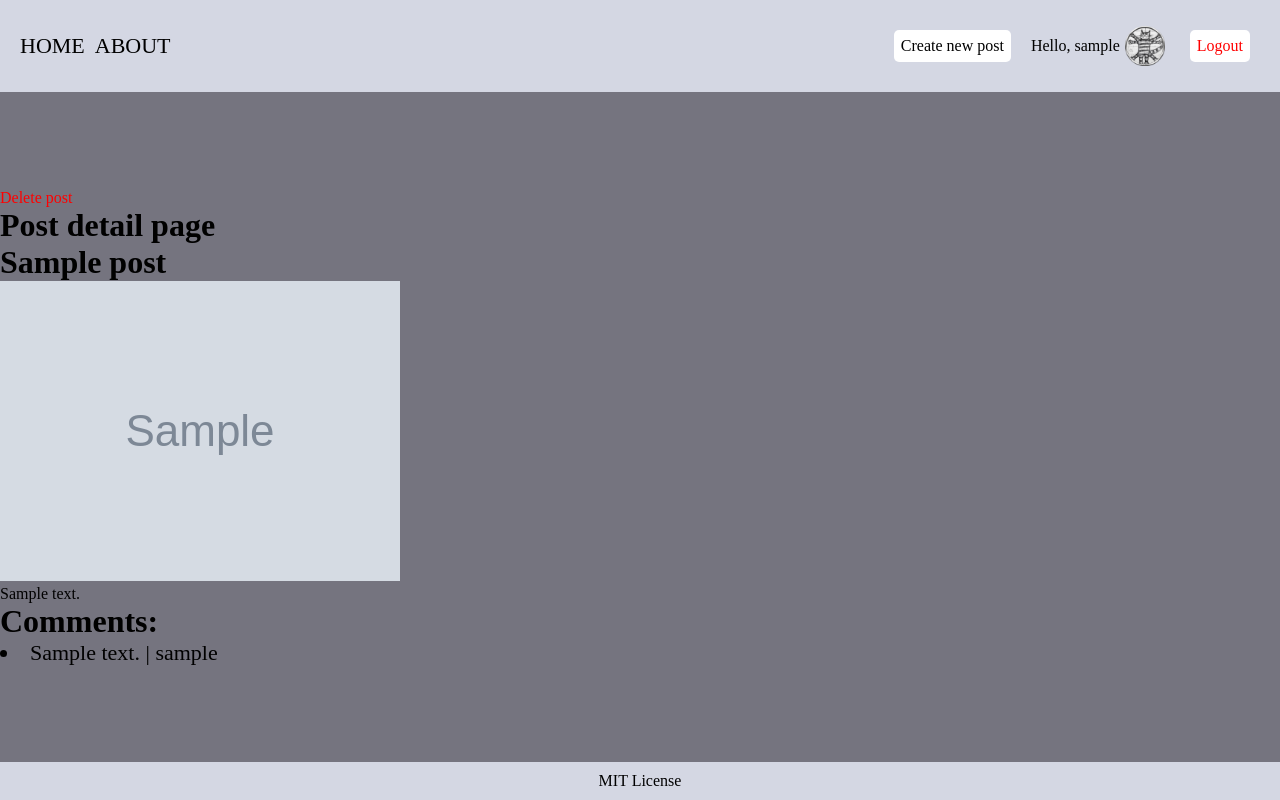
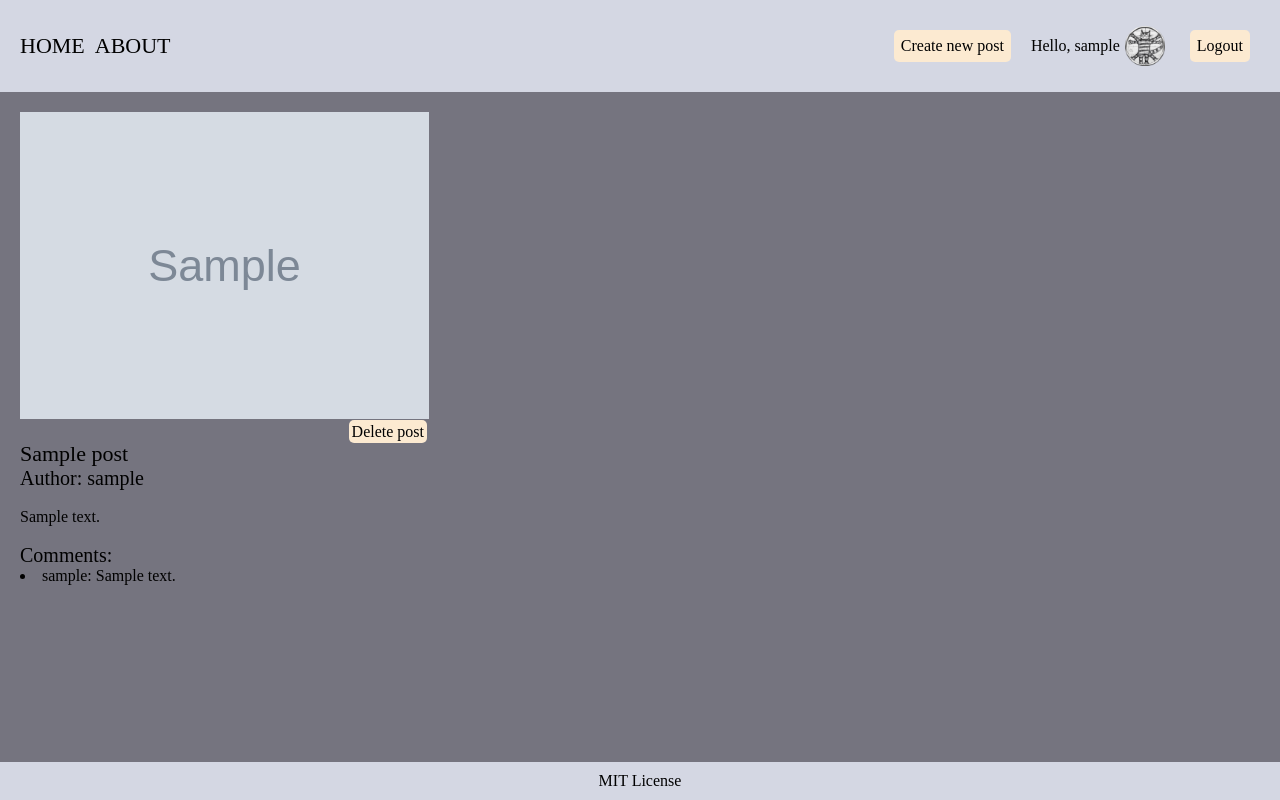
Before and after one commit to tanyadlogush/Blog, a Django app: page /post/1/ in a window 1280 px wide. Run offline with Django 3.2, Linux system fonts and the light colour scheme; a user stored in the database is signed in; tables that the repository leaves empty hold one stand-in row (values such as "Sample post"); grey boxes marked "Sample" are stand-in pictures.

Commit message:
Lesson 5-11

```diff
--- a/backend/core/forms.py
+++ b/backend/core/forms.py
@@ -5,8 +5,11 @@ from .models import Post
 class PostForm(forms.ModelForm):
     class Meta:
         model = Post
-        # fields = ['title', 'body', 'image']
+        # fields = ['title', 'body', Post.author, 'image']
         fields = ['title', 'body', 'author', 'image']
+    #
+    # def post_author(self):
+    #     self.data['author'] = Post.author
 
 
     # def clean_title(self):
--- a/backend/static/css/style.css
+++ b/backend/static/css/style.css
@@ -38,9 +38,8 @@ li {
 
 a.header_logout{
     padding: 7px;
-    color:red;
     margin:20px;
-    background-color: #fff;
+    background-color: #fcead1;
     border-radius: 5px;
 }
 
@@ -52,10 +51,14 @@ a.header_button{
     border-radius: 5px;
 }
 
+.content{
+    flex-grow:1;
+}
+
 .create_post_bnt {
     padding: 7px;
     margin-right: 20px;
-    background-color: #fff;
+    background-color: #fcead1;
     border-radius: 5px;
 }
 .picture{
@@ -117,6 +120,10 @@ a.header_button{
     margin: 3%;
 }
 
+.post_detail_picture{
+   width:33%;
+}
+
 .post-title {
     font-size: 22px;
 }
@@ -124,9 +131,25 @@ a.header_button{
     font-size: 16px;
 }
 
+.post_detail{
+    padding:20px;
+}
+
+.post_comments{
+    font-size:16px;
+}
+
+.delete_post{
+    padding: 3px;
+    margin-left:26.5%;
+    background-color: #fcead1;
+    border-radius: 5px;
+}
+
 .footer {
     display: flex;
     justify-content: center;
     padding: 10px;
     background-color: #d4d7e3;
+    font-size: 16px;
 }
--- a/backend/templates/core/about.html
+++ b/backend/templates/core/about.html
@@ -2,6 +2,7 @@
 {% load static %}
 
 {% block content %}
+{% block not_auth_content %}
         <div class="content">
             <div class="posts">
                 <div class="about_text">
@@ -30,5 +31,5 @@
                 <img class="picture2" src="{% static 'imagine/avatar2.png' %}">
             </div>
         </div>
-
+{% endblock not_auth_content %}
 {% endblock content %}
--- a/backend/templates/core/post_create.html
+++ b/backend/templates/core/post_create.html
@@ -6,10 +6,9 @@
 <div class="post_create">
     <h1>Post creation page</h1>
 
-    <form action="" method="post">
-        {% csrf_token%}
+    <form action="" method="post" enctype="multipart/form-data">
+        {% csrf_token %}
         {{form}}
-
 
         <button type="submit">Создать пост</button>
     </form>
--- a/backend/templates/core/post_detail.html
+++ b/backend/templates/core/post_detail.html
@@ -3,15 +3,7 @@
 
 {% block content %}
 
-<!--MHT-->
-{% if user == post.author or user.username == 'admin' %}
-<!--MHT-->
 
-<a href="{% url 'core:post_delete' post.id %}" style="color: red; margin-bottom: 10px"> Delete post </a>
-
-<!--MHT-->
-{% endif %}
-<!--MHT-->
 
 
 
@@ -20,21 +12,37 @@
 <!-- МНТ-->
 
 <div class="post_detail">
-    <h1>Post detail page</h1>
-    <h1>{{ post }}</h1>
+<!--    <h1>Post detail page</h1>-->
 
-<!--    создать класс для картинок внутри поста-->
+
     {% if post.image %}
-        <img src="{{ post.image.url }}" alt="здесь должна быть картинка">
+        <img class="post_detail_picture" src="{{ post.image.url }}" alt="здесь должна быть картинка">
     {% endif %}
-<!--    создать класс для картинок внутри поста-->
 
-    <div class="post_body">{{post.body}}</div>
+    <!--MHT-->
+{% if user == post.author or user.username == 'admin' %}
+<!--MHT-->
+    <br>
+    <div>
+    <a class='delete_post' href="{% url 'core:post_delete' post.id %}" > Delete post </a>
+    </div>
+<!--MHT-->
+{% endif %}
+<!--MHT-->
 
-    <h1>Comments:</h1>
-    <div class="post_comments">
+<!--    <h1>{{ post }}</h1>-->
+    <div class="post-title">{{post.title}}</div>
+    <div style="font-size:20px;">Author: {{post.author}}</div>
+    <br>
+    <div class="post-body">{{post.body}}</div>
+
+    <br>
+
+<!--    <h3>Comments:</h3>-->
+    <p style="font-size:20px;">Comments: </p>
+    <div>
         {% for comment in post.comments.all %}
-        <li>{{comment}} | {{comment.author}}</li>
+        <li class="post_comments">{{comment.author}}: {{comment}} </li>
         {% endfor %}
     </div>
 
```
